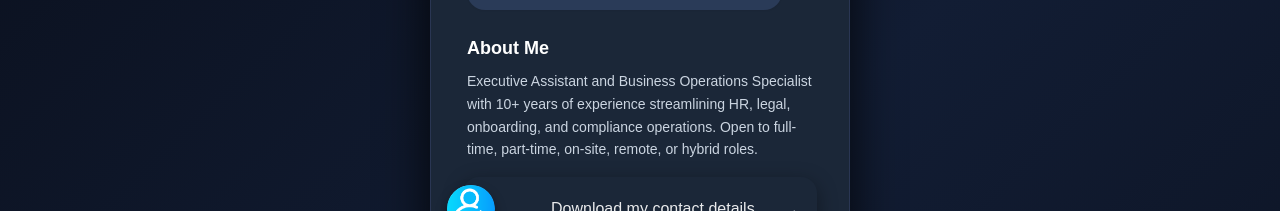
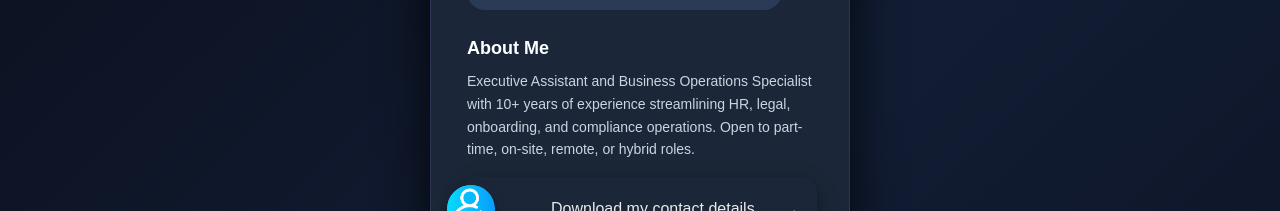
Before and after one commit to SillyHippy/five-star-system-selector, a Next.js app: page / in a window 1280 px wide. Shown: the part 317-528 px from the top of the page. Built offline with nearby package versions, Linux system fonts and the light colour scheme.

Commit message:
Update page.tsx

```diff
--- a/app/page.tsx
+++ b/app/page.tsx
@@ -86,7 +86,7 @@ export default function HomePage() {
         <div className="pl-1 mb-4">
           <h3 className="text-lg font-semibold text-white mb-2">About Me</h3>
           <p className="text-sm text-[#CBD5E1] leading-relaxed">
-            Executive Assistant and Business Operations Specialist with 10+ years of experience streamlining HR, legal, onboarding, and compliance operations. Open to full-time, part-time, on-site, remote, or hybrid roles.
+            Executive Assistant and Business Operations Specialist with 10+ years of experience streamlining HR, legal, onboarding, and compliance operations. Open to part-time, on-site, remote, or hybrid roles.
           </p>
         </div>
 
```
